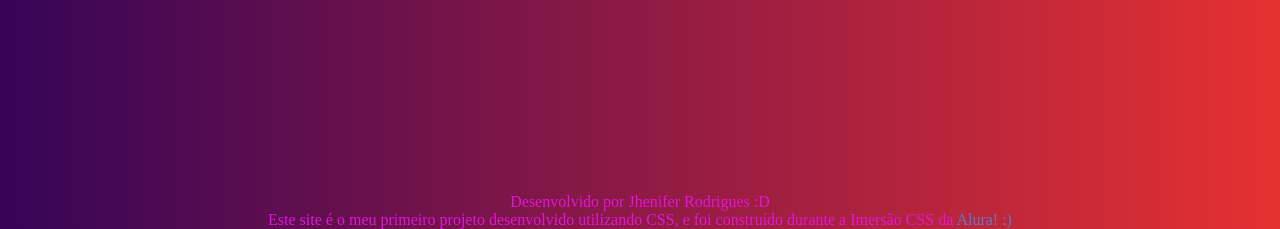
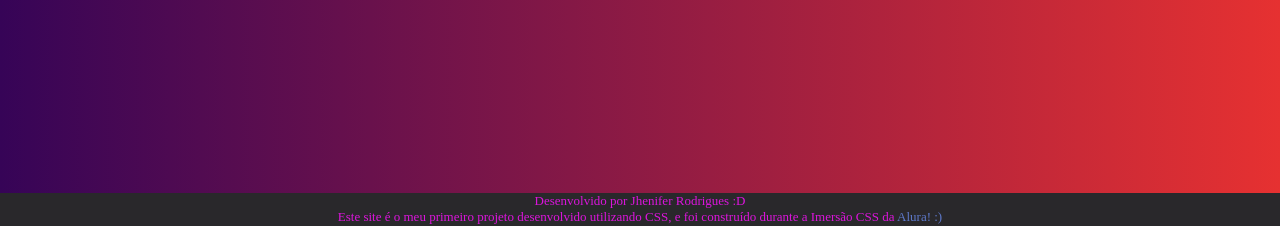
Before and after one commit to Jhenifer-dev/imersaocss, a plain HTML site: page index.html in a window 1280 px wide. Shown: the part 2584-2813 px from the top of the page. Drawn offline with Linux system fonts and the light colour scheme; a web font is replaced by a local one.

Commit message:
Add files via upload

```diff
--- a/css/estilos.css
+++ b/css/estilos.css
@@ -283,9 +283,12 @@ height: calc(50vh - 10em - 48px);
   text-decoration: none;
   text-shadow: 0px 2px 10px rgb(228, 15, 210);
 }
-footer {
+.footer {
+
+  background-color: rgb(41, 40, 43);
+  padding-bottom: 0.5px;
   text-align: center;
-}
+  font-size: small;}
 
 footer p {
   font-size: 1em;
```
